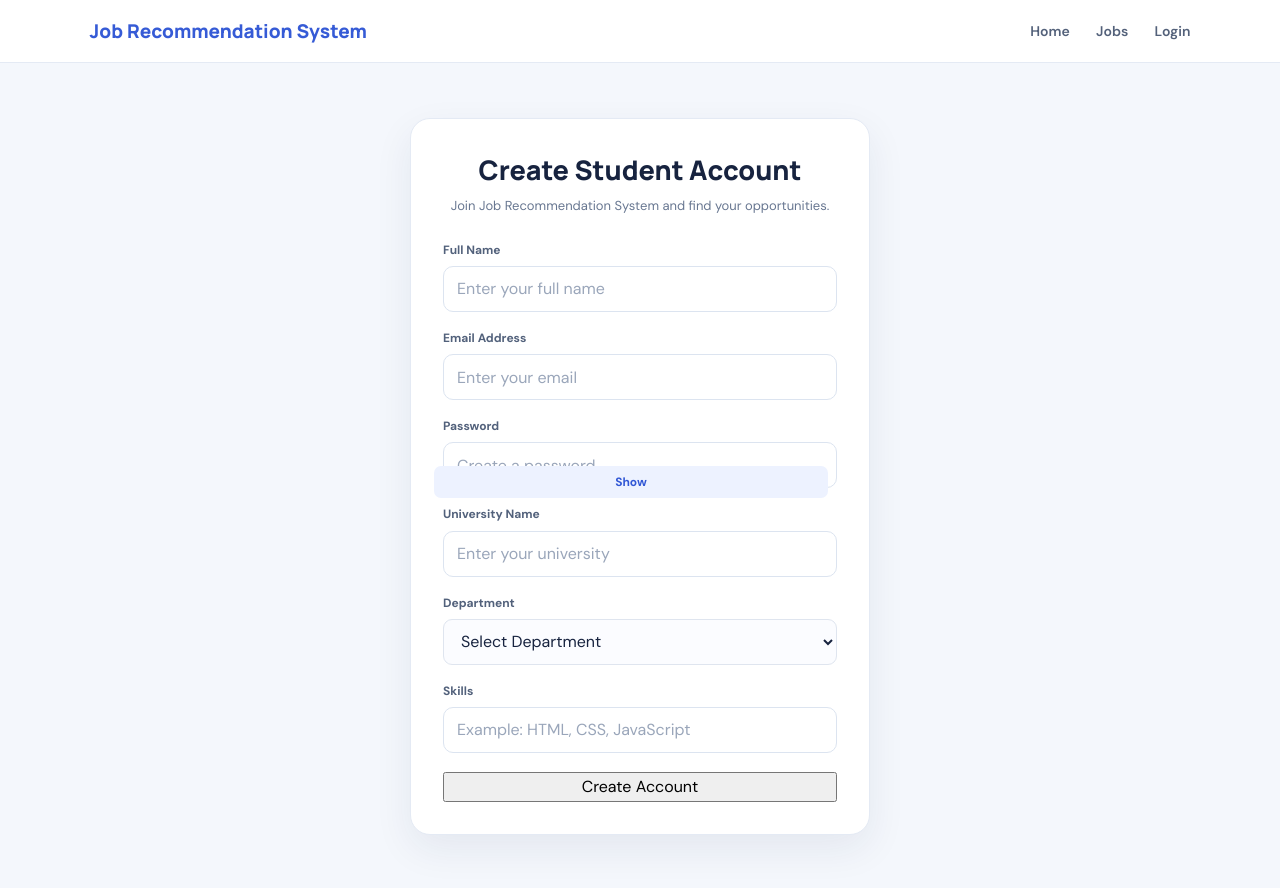
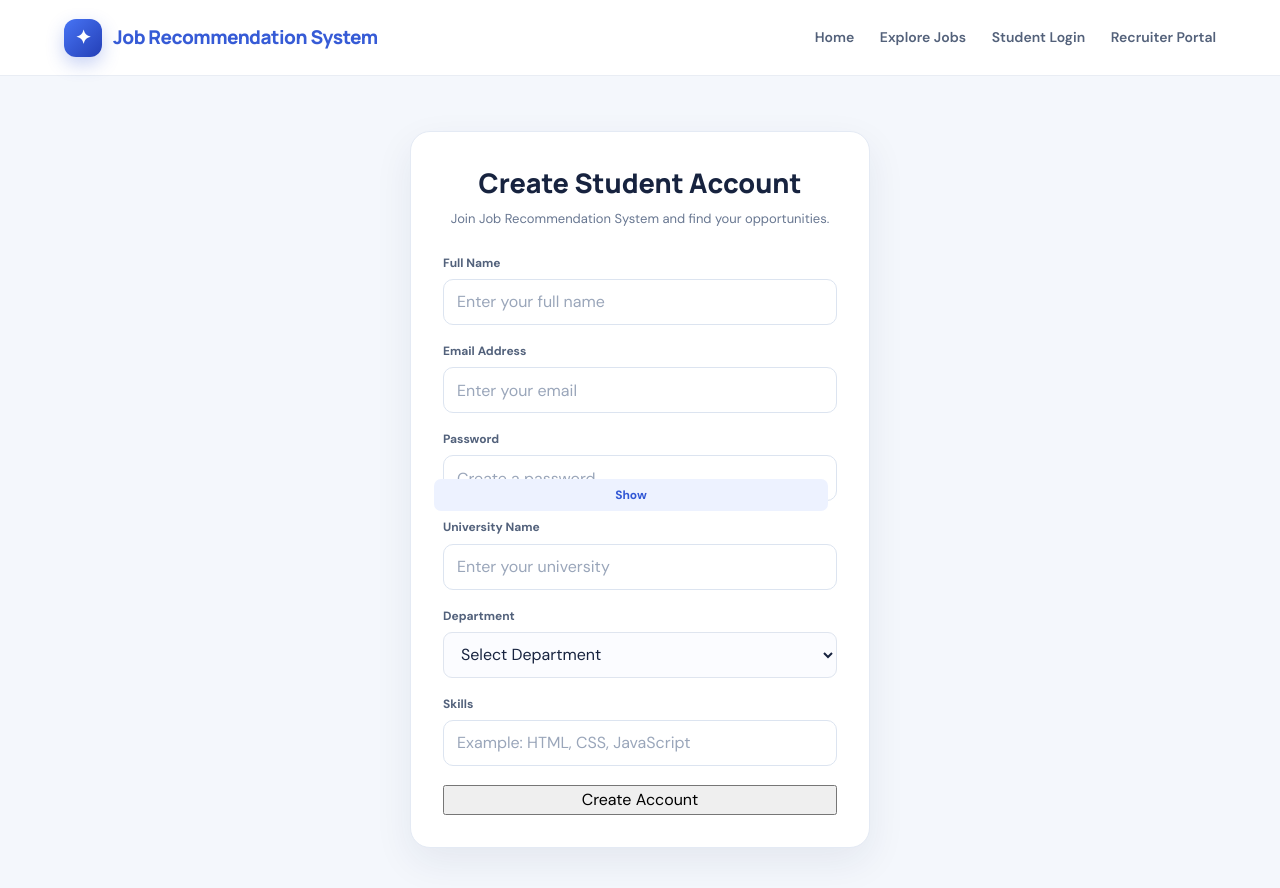
Before and after one commit to Siamm7/Ai-based-new, a website: page register.html in a window 1280 px wide. Drawn offline with Linux system fonts and the light colour scheme.

Commit message:
Unify student registration navigation styling

```diff
--- a/register.html
+++ b/register.html
@@ -11,15 +11,15 @@
 </head>
 <body>
 
-    <header>
-        <h2>Job Recommendation System</h2>
-
-        <nav>
-            <a href="index.html">Home</a>
-            <a href="#">Jobs</a>
-            <a href="login.html">Login</a>
-        </nav>
-    </header>
+    <header class="site-header">
+    <a class="brand" href="index.html"><span class="brand-mark">✦</span><span>Job Recommendation System</span></a>
+    <nav class="main-nav">
+      <a href="index.html">Home</a>
+      <a href="jobs.html">Explore Jobs</a>
+      <a href="login.html">Student Login</a>
+      <a href="recruiter-login.html">Recruiter Portal</a>
+    </nav>
+  </header>
 
     <div class="register-container">
 
```
